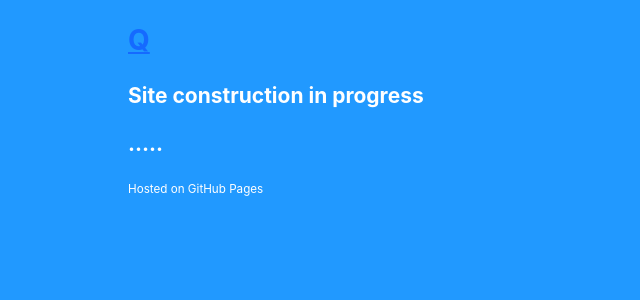
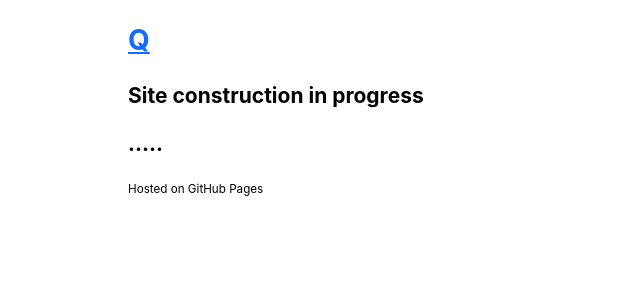
Before and after one commit to marc-q/marc-q.github.io, a Jekyll site: the page built from README.md, in a window 1280 px wide. Shown: the top 300 px of the page, without its empty margins (0-640 px from the left). Built offline with Jekyll 4.4.1, drawn with Linux system fonts in a browser that asks for light colours; our own code applies the rules of GitHub Pages for plain Markdown files; the repository's description, which GitHub fills in, is left out.

Commit message:
Wip (#4)
* Update style.css

* Update style.css

```diff
--- a/assets/css/style.css
+++ b/assets/css/style.css
@@ -9,8 +9,6 @@ body
 {
 	width: 80%;
 	margin-left: 10%;
-	background-color: #2199ff;
-	color: white;
 }
 
 a
```
